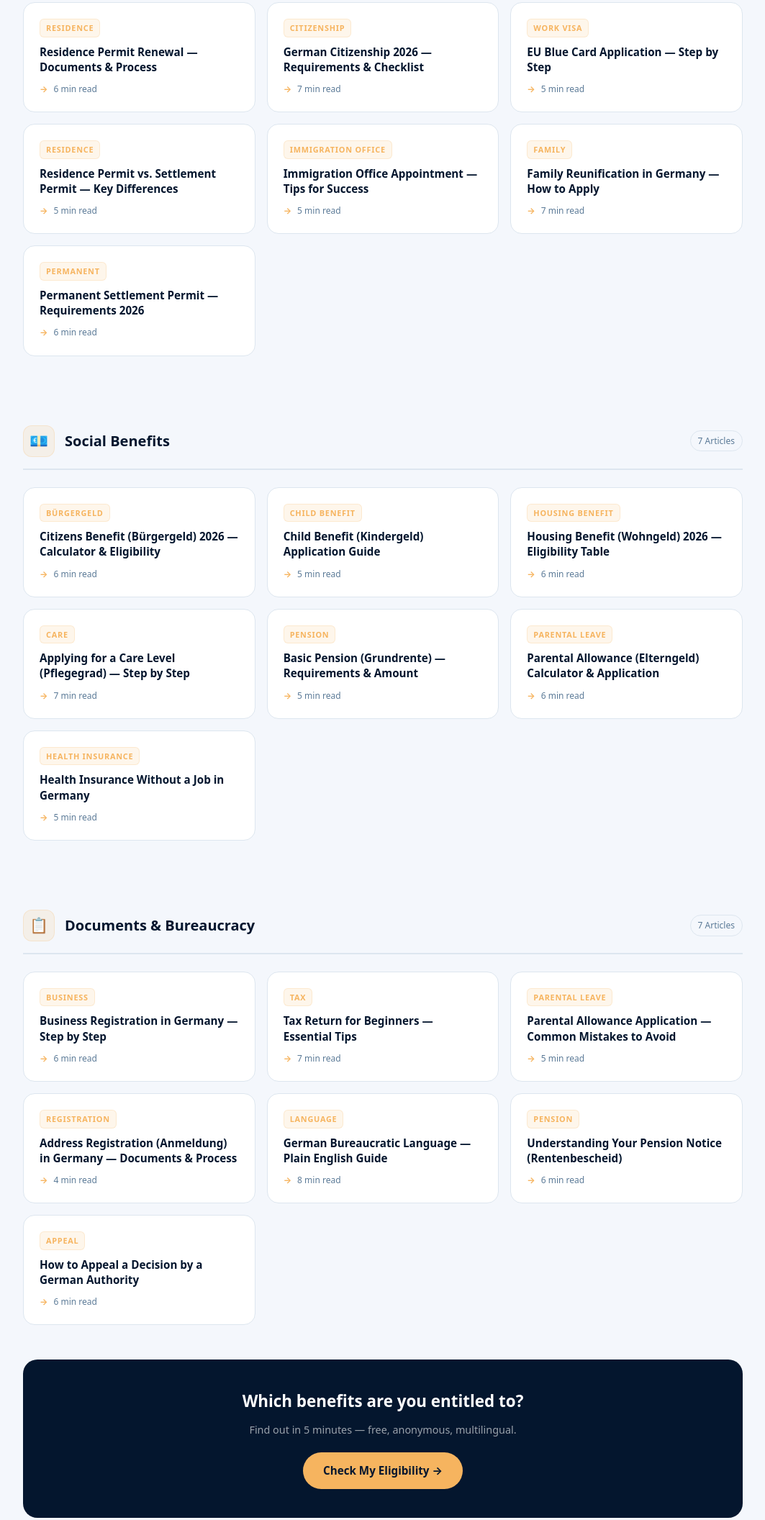
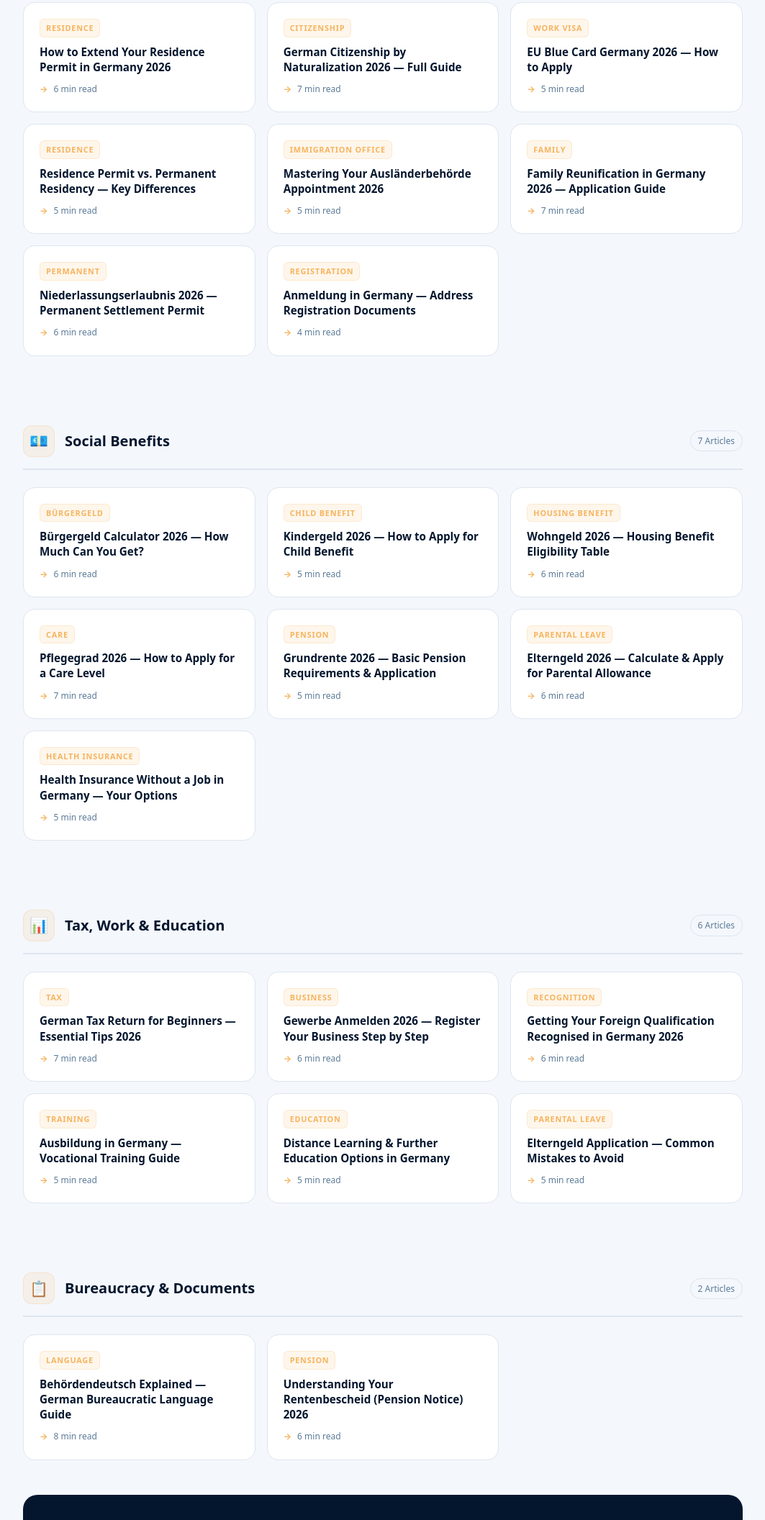
Before and after one commit to EasyGovio/pacdi-content-depot, a plain HTML site: page easygov/en/index.html in a window 1280 px wide. Shown: the part 688-2800 px from the top of the page at 72% size, without its empty margins (108-1171 px from the left). Drawn offline with Linux system fonts and the light colour scheme.

Commit message:
Add files via upload

```diff
--- a/easygov/en/index.html
+++ b/easygov/en/index.html
@@ -3,8 +3,8 @@
 <head>
   <meta charset="UTF-8">
   <meta name="viewport" content="width=device-width, initial-scale=1.0">
-  <title>Guides &amp; Resources | EasyGov.io</title>
-  <meta name="description" content="21 guides on social benefits, residence permits and German bureaucracy. Free, multilingual, based on official sources.">
+  <title>Guides & Resources | EasyGov.io</title>
+  <meta name="description" content="23 plain-language guides on social benefits, residence permits and German bureaucracy. Free, multilingual, based on official sources.">
   <link rel="canonical" href="https://easygov.io/en/">
   <link rel="alternate" hreflang="de" href="https://easygov.io/de/">
   <link rel="alternate" hreflang="tr" href="https://easygov.io/tr/">
@@ -12,7 +12,7 @@
   <style>
     *, *::before, *::after { margin: 0; padding: 0; box-sizing: border-box; }
     :root {
-      --navy: #04162E; --navy-mid: #0a2a4a; --gold: #F6B45F;
+      --navy: #04162E; --gold: #F6B45F;
       --gold-soft: rgba(246,180,95,0.12); --bg: #f4f7fc;
       --text: #1a2c3e; --muted: #5b7a97; --border: #dde6ef; --white: #ffffff;
     }
@@ -77,13 +77,13 @@
 
 <div class="hero">
   <span class="hero-eyebrow">⚖️ PACDI | EasyGov.io</span>
-  <h1>Your Guide to <em>Social Benefits</em> in Germany</h1>
-  <p>21 plain-language guides on residence permits, social benefits and German bureaucracy — free, multilingual, official sources.</p>
+  <h1>Your Guide to <em>Life in Germany</em></h1>
+  <p>23 plain-language guides on residence, social benefits, tax and bureaucracy — free, multilingual, based on official sources.</p>
   <a href="https://easygov.io/" class="hero-cta">Check My Eligibility →</a>
 </div>
 
 <div class="stats-bar">
-  <div class="stat"><span class="stat-num">21</span><span class="stat-label">Guides</span></div>
+  <div class="stat"><span class="stat-num">23</span><span class="stat-label">Guides</span></div>
   <div class="stat"><span class="stat-num">3</span><span class="stat-label">Languages</span></div>
   <div class="stat"><span class="stat-num">June 2026</span><span class="stat-label">Updated</span></div>
   <div class="stat"><span class="stat-num">100%</span><span class="stat-label">Free</span></div>
@@ -91,51 +91,58 @@
 
 <div class="container">
 
+  <!-- RESIDENCE & CITIZENSHIP -->
   <section class="category-section">
     <div class="category-header">
       <div class="category-icon">🪪</div>
-      <h2 class="category-title">Residence &amp; Citizenship</h2>
-      <span class="category-count">7 Articles</span>
+      <h2 class="category-title">Residence, Visa &amp; Citizenship</h2>
+      <span class="category-count">8 Articles</span>
     </div>
     <div class="article-grid">
-      <a href="https://easygov.io/en/residence-permit-renewal.html" class="article-card">
+      <a href="https://easygov.io/en/extend-residence-permit-germany-2026.html" class="article-card">
         <span class="card-tag">Residence</span>
-        <span class="card-title">Residence Permit Renewal — Documents &amp; Process</span>
+        <span class="card-title">How to Extend Your Residence Permit in Germany 2026</span>
         <span class="card-meta">6 min read</span>
       </a>
-      <a href="https://easygov.io/en/citizenship-requirements-2026.html" class="article-card">
+      <a href="https://easygov.io/en/german-citizenship-naturalization-2026.html" class="article-card">
         <span class="card-tag">Citizenship</span>
-        <span class="card-title">German Citizenship 2026 — Requirements &amp; Checklist</span>
+        <span class="card-title">German Citizenship by Naturalization 2026 — Full Guide</span>
         <span class="card-meta">7 min read</span>
       </a>
-      <a href="https://easygov.io/en/eu-blue-card-application.html" class="article-card">
+      <a href="https://easygov.io/en/blue-card-eu-germany-2026.html" class="article-card">
         <span class="card-tag">Work Visa</span>
-        <span class="card-title">EU Blue Card Application — Step by Step</span>
+        <span class="card-title">EU Blue Card Germany 2026 — How to Apply</span>
         <span class="card-meta">5 min read</span>
       </a>
-      <a href="https://easygov.io/en/residence-permit-vs-settlement-permit.html" class="article-card">
+      <a href="https://easygov.io/en/residence-permit-vs-permanent-residency-2026.html" class="article-card">
         <span class="card-tag">Residence</span>
-        <span class="card-title">Residence Permit vs. Settlement Permit — Key Differences</span>
+        <span class="card-title">Residence Permit vs. Permanent Residency — Key Differences</span>
         <span class="card-meta">5 min read</span>
       </a>
-      <a href="https://easygov.io/en/immigration-office-appointment-tips.html" class="article-card">
+      <a href="https://easygov.io/en/mastering-auslaenderbehoerde-appointments-2026.html" class="article-card">
         <span class="card-tag">Immigration Office</span>
-        <span class="card-title">Immigration Office Appointment — Tips for Success</span>
+        <span class="card-title">Mastering Your Ausländerbehörde Appointment 2026</span>
         <span class="card-meta">5 min read</span>
       </a>
-      <a href="https://easygov.io/en/family-reunification-germany.html" class="article-card">
+      <a href="https://easygov.io/en/familiennachzug-deutschland-antrag-2026.html" class="article-card">
         <span class="card-tag">Family</span>
-        <span class="card-title">Family Reunification in Germany — How to Apply</span>
+        <span class="card-title">Family Reunification in Germany 2026 — Application Guide</span>
         <span class="card-meta">7 min read</span>
       </a>
-      <a href="https://easygov.io/en/permanent-settlement-permit.html" class="article-card">
+      <a href="https://easygov.io/en/niederlassungserlaubnis-beantragen-2026.html" class="article-card">
         <span class="card-tag">Permanent</span>
-        <span class="card-title">Permanent Settlement Permit — Requirements 2026</span>
+        <span class="card-title">Niederlassungserlaubnis 2026 — Permanent Settlement Permit</span>
         <span class="card-meta">6 min read</span>
+      </a>
+      <a href="https://easygov.io/en/anmeldung-deutschland-unterlag-en.html" class="article-card">
+        <span class="card-tag">Registration</span>
+        <span class="card-title">Anmeldung in Germany — Address Registration Documents</span>
+        <span class="card-meta">4 min read</span>
       </a>
     </div>
   </section>
 
+  <!-- SOCIAL BENEFITS -->
   <section class="category-section">
     <div class="category-header">
       <div class="category-icon">💶</div>
@@ -143,89 +150,107 @@
       <span class="category-count">7 Articles</span>
     </div>
     <div class="article-grid">
-      <a href="https://easygov.io/en/citizens-benefit-calculator-2026.html" class="article-card">
+      <a href="https://easygov.io/en/buergergeld-calculator-2026.html" class="article-card">
         <span class="card-tag">Bürgergeld</span>
-        <span class="card-title">Citizens Benefit (Bürgergeld) 2026 — Calculator &amp; Eligibility</span>
+        <span class="card-title">Bürgergeld Calculator 2026 — How Much Can You Get?</span>
         <span class="card-meta">6 min read</span>
       </a>
-      <a href="https://easygov.io/en/child-benefit-application.html" class="article-card">
+      <a href="https://easygov.io/en/kindergeld-beantragen-2026.html" class="article-card">
         <span class="card-tag">Child Benefit</span>
-        <span class="card-title">Child Benefit (Kindergeld) Application Guide</span>
+        <span class="card-title">Kindergeld 2026 — How to Apply for Child Benefit</span>
         <span class="card-meta">5 min read</span>
       </a>
-      <a href="https://easygov.io/en/housing-benefit-eligibility.html" class="article-card">
+      <a href="https://easygov.io/en/wohngeld-anspruch-tabelle-2026.html" class="article-card">
         <span class="card-tag">Housing Benefit</span>
-        <span class="card-title">Housing Benefit (Wohngeld) 2026 — Eligibility Table</span>
+        <span class="card-title">Wohngeld 2026 — Housing Benefit Eligibility Table</span>
         <span class="card-meta">6 min read</span>
       </a>
-      <a href="https://easygov.io/en/care-level-application.html" class="article-card">
+      <a href="https://easygov.io/en/pflegegrad-beantragen-2026.html" class="article-card">
         <span class="card-tag">Care</span>
-        <span class="card-title">Applying for a Care Level (Pflegegrad) — Step by Step</span>
+        <span class="card-title">Pflegegrad 2026 — How to Apply for a Care Level</span>
         <span class="card-meta">7 min read</span>
       </a>
-      <a href="https://easygov.io/en/basic-pension-requirements.html" class="article-card">
+      <a href="https://easygov.io/en/grundrente-beantragen-2026.html" class="article-card">
         <span class="card-tag">Pension</span>
-        <span class="card-title">Basic Pension (Grundrente) — Requirements &amp; Amount</span>
+        <span class="card-title">Grundrente 2026 — Basic Pension Requirements &amp; Application</span>
         <span class="card-meta">5 min read</span>
       </a>
-      <a href="https://easygov.io/en/parental-allowance-calculator.html" class="article-card">
+      <a href="https://easygov.io/en/elterngeld-berechnen-antrag-2026.html" class="article-card">
         <span class="card-tag">Parental Leave</span>
-        <span class="card-title">Parental Allowance (Elterngeld) Calculator &amp; Application</span>
+        <span class="card-title">Elterngeld 2026 — Calculate &amp; Apply for Parental Allowance</span>
         <span class="card-meta">6 min read</span>
       </a>
-      <a href="https://easygov.io/en/health-insurance-without-job.html" class="article-card">
+      <a href="https://easygov.io/en/krankenversicherung-ohne-job.html" class="article-card">
         <span class="card-tag">Health Insurance</span>
-        <span class="card-title">Health Insurance Without a Job in Germany</span>
+        <span class="card-title">Health Insurance Without a Job in Germany — Your Options</span>
         <span class="card-meta">5 min read</span>
       </a>
     </div>
   </section>
 
+  <!-- TAX, WORK & EDUCATION -->
+  <section class="category-section">
+    <div class="category-header">
+      <div class="category-icon">📊</div>
+      <h2 class="category-title">Tax, Work &amp; Education</h2>
+      <span class="category-count">6 Articles</span>
+    </div>
+    <div class="article-grid">
+      <a href="https://easygov.io/en/steuererkaerung-anfaenger-tipps-en.html" class="article-card">
+        <span class="card-tag">Tax</span>
+        <span class="card-title">German Tax Return for Beginners — Essential Tips 2026</span>
+        <span class="card-meta">7 min read</span>
+      </a>
+      <a href="https://easygov.io/en/gewerbe-anmelden-schritt-2026.html" class="article-card">
+        <span class="card-tag">Business</span>
+        <span class="card-title">Gewerbe Anmelden 2026 — Register Your Business Step by Step</span>
+        <span class="card-meta">6 min read</span>
+      </a>
+      <a href="https://easygov.io/en/anerkennung-berufsabschlus-2026.html" class="article-card">
+        <span class="card-tag">Recognition</span>
+        <span class="card-title">Getting Your Foreign Qualification Recognised in Germany 2026</span>
+        <span class="card-meta">6 min read</span>
+      </a>
+      <a href="https://easygov.io/en/ausbildung-in-deutschland.html" class="article-card">
+        <span class="card-tag">Training</span>
+        <span class="card-title">Ausbildung in Germany — Vocational Training Guide</span>
+        <span class="card-meta">5 min read</span>
+      </a>
+      <a href="https://easygov.io/en/fernstudium-weiterbildung.html" class="article-card">
+        <span class="card-tag">Education</span>
+        <span class="card-title">Distance Learning &amp; Further Education Options in Germany</span>
+        <span class="card-meta">5 min read</span>
+      </a>
+      <a href="https://easygov.io/en/elterngeldantrag-fehler.html" class="article-card">
+        <span class="card-tag">Parental Leave</span>
+        <span class="card-title">Elterngeld Application — Common Mistakes to Avoid</span>
+        <span class="card-meta">5 min read</span>
+      </a>
+    </div>
+  </section>
+
+  <!-- BUREAUCRACY & DOCUMENTS -->
   <section class="category-section">
     <div class="category-header">
       <div class="category-icon">📋</div>
-      <h2 class="category-title">Documents &amp; Bureaucracy</h2>
-      <span class="category-count">7 Articles</span>
+      <h2 class="category-title">Bureaucracy &amp; Documents</h2>
+      <span class="category-count">2 Articles</span>
     </div>
     <div class="article-grid">
-      <a href="https://easygov.io/en/business-registration-germany.html" class="article-card">
-        <span class="card-tag">Business</span>
-        <span class="card-title">Business Registration in Germany — Step by Step</span>
-        <span class="card-meta">6 min read</span>
-      </a>
-      <a href="https://easygov.io/en/tax-return-beginners-guide.html" class="article-card">
-        <span class="card-tag">Tax</span>
-        <span class="card-title">Tax Return for Beginners — Essential Tips</span>
-        <span class="card-meta">7 min read</span>
-      </a>
-      <a href="https://easygov.io/en/parental-allowance-common-mistakes.html" class="article-card">
-        <span class="card-tag">Parental Leave</span>
-        <span class="card-title">Parental Allowance Application — Common Mistakes to Avoid</span>
-        <span class="card-meta">5 min read</span>
-      </a>
-      <a href="https://easygov.io/en/address-registration-germany.html" class="article-card">
-        <span class="card-tag">Registration</span>
-        <span class="card-title">Address Registration (Anmeldung) in Germany — Documents &amp; Process</span>
-        <span class="card-meta">4 min read</span>
-      </a>
-      <a href="https://easygov.io/en/german-bureaucratic-language-guide.html" class="article-card">
+      <a href="https://easygov.io/en/behoerdendeutsch-woerterbuch-en.html" class="article-card">
         <span class="card-tag">Language</span>
-        <span class="card-title">German Bureaucratic Language — Plain English Guide</span>
+        <span class="card-title">Behördendeutsch Explained — German Bureaucratic Language Guide</span>
         <span class="card-meta">8 min read</span>
       </a>
-      <a href="https://easygov.io/en/pension-notice-explained.html" class="article-card">
+      <a href="https://easygov.io/en/rentenbescheid-versteh-en-2026.html" class="article-card">
         <span class="card-tag">Pension</span>
-        <span class="card-title">Understanding Your Pension Notice (Rentenbescheid)</span>
-        <span class="card-meta">6 min read</span>
-      </a>
-      <a href="https://easygov.io/en/how-to-appeal-german-authority.html" class="article-card">
-        <span class="card-tag">Appeal</span>
-        <span class="card-title">How to Appeal a Decision by a German Authority</span>
+        <span class="card-title">Understanding Your Rentenbescheid (Pension Notice) 2026</span>
         <span class="card-meta">6 min read</span>
       </a>
     </div>
   </section>
 
+  <!-- BOTTOM CTA -->
   <div class="bottom-cta">
     <h2>Which benefits are you entitled to?</h2>
     <p>Find out in 5 minutes — free, anonymous, multilingual.</p>
```
